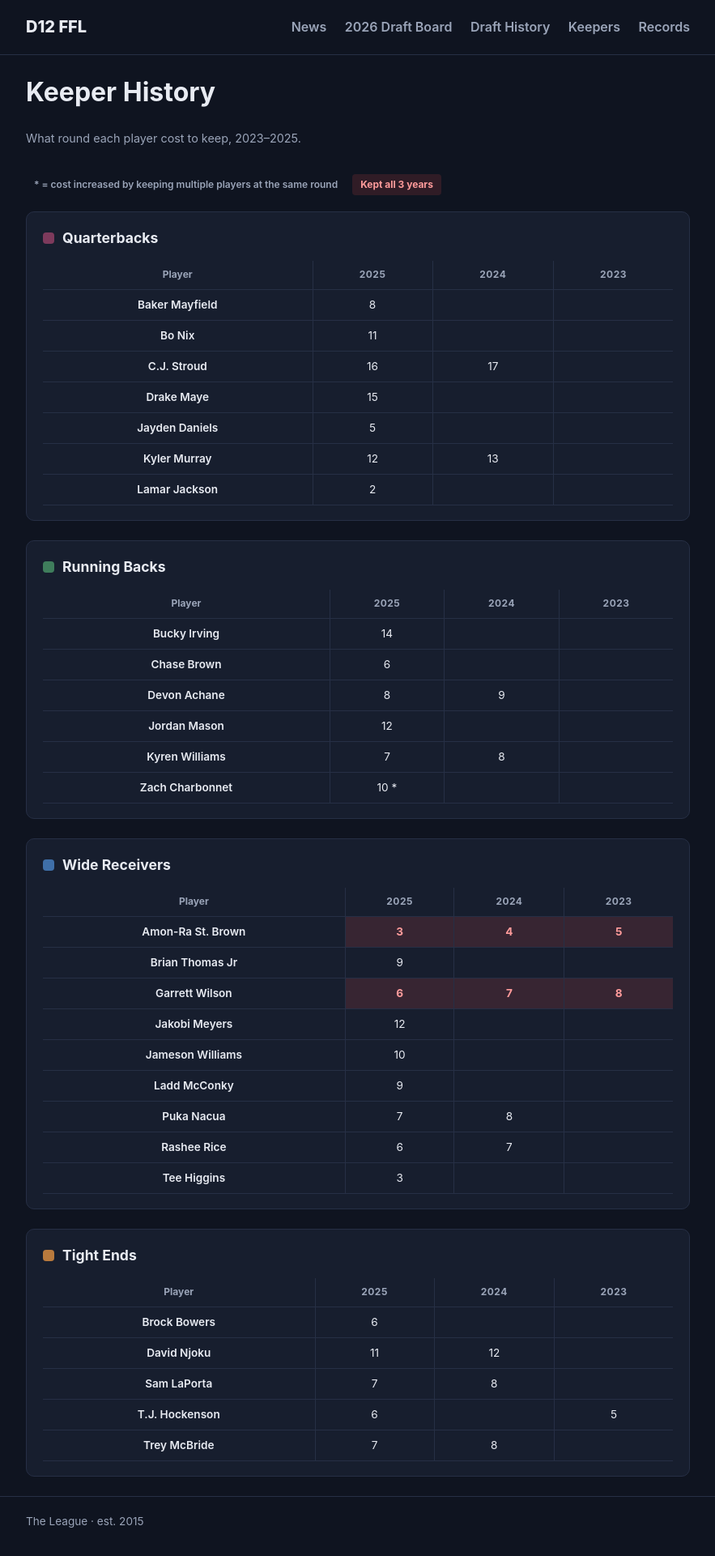
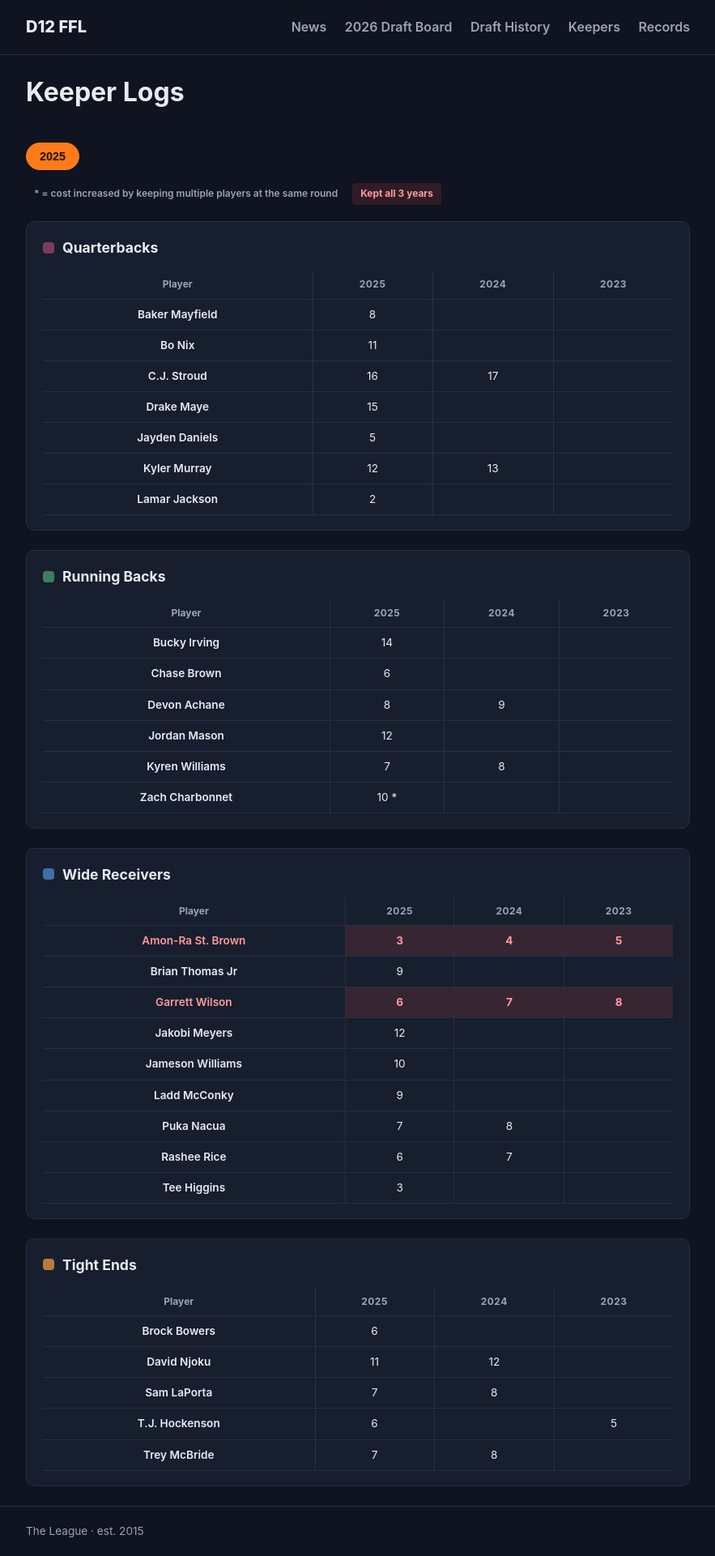
Before and after one commit to cullenhgn/D12-FFL-Website, a Jekyll site: the page built from keepers/index.md, in a window 1280 px wide. Shown: the whole page at 81% size, without its empty margins (198-1081 px from the left). Built offline with Jekyll 4.4.1, drawn with Linux system fonts in a browser that asks for light colours.

Commit message:
Add files via upload

```diff
--- a/assets/css/style.css
+++ b/assets/css/style.css
@@ -464,6 +464,7 @@ h1, h2, h3 { color: var(--text); }
   color: #ff9b9b;
   font-weight: 700;
 }
+.kp-triple-name { color: #ff9b9b; }
 .kp-triple-legend {
   background: rgba(201, 69, 69, 0.18);
   color: #ff9b9b;
--- a/keepers/index.md
+++ b/keepers/index.md
@@ -1,14 +1,17 @@
 ---
 layout: default
-title: Keeper History
+title: Keeper Logs
 permalink: /keepers/
 ---
 
 <div class="fp-header">
   <div>
-    <h1>Keeper History</h1>
-    <p class="fp-sub">What round each player cost to keep, 2023–2025.</p>
+    <h1>Keeper Logs</h1>
   </div>
+</div>
+
+<div class="pd-tabs">
+  <button class="pd-tab pd-tab-active" type="button">2025</button>
 </div>
 
 <div class="pd-legend">
@@ -55,7 +58,8 @@ permalink: /keepers/
         return p.rounds && p.rounds[y] && typeof p.rounds[y].round === 'number';
       });
 
-      html += '<tr><td class="kp-name-col">' + escapeHtml(p.player) + '</td>';
+      var nameClass = keptAllThree ? 'kp-name-col kp-triple-name' : 'kp-name-col';
+      html += '<tr><td class="' + nameClass + '">' + escapeHtml(p.player) + '</td>';
       displayYears.forEach(function (y) {
         var entry = p.rounds ? p.rounds[y] : null;
         var cellClass = keptAllThree ? 'kp-cell kp-triple' : 'kp-cell';
```
Also changed, not shown: previous-drafts/index.md (+0 -1 lines).
